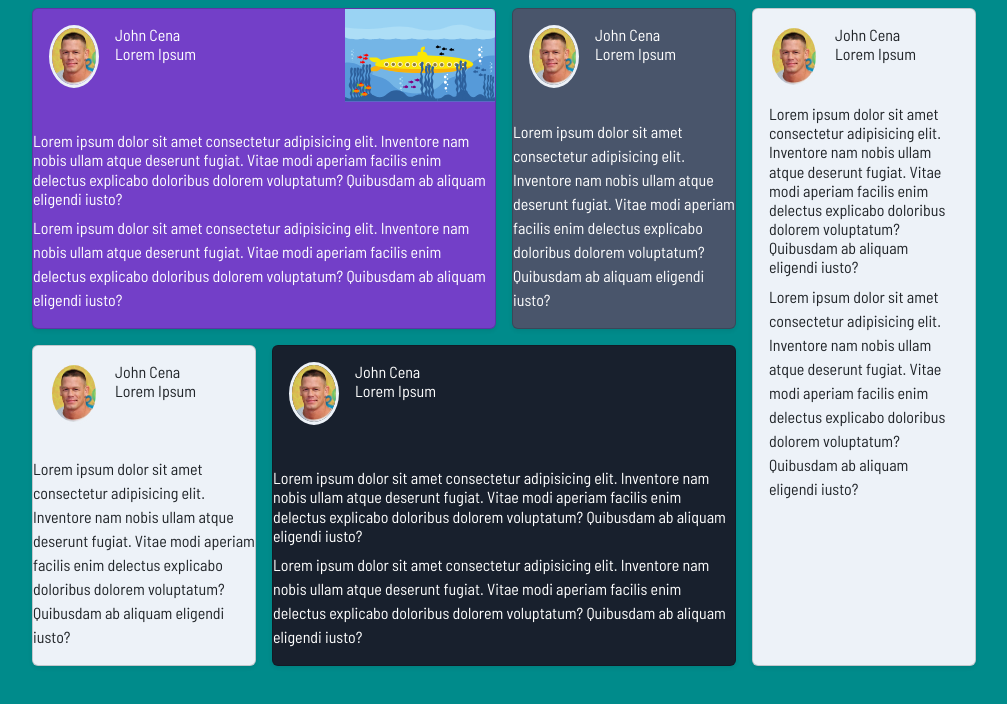
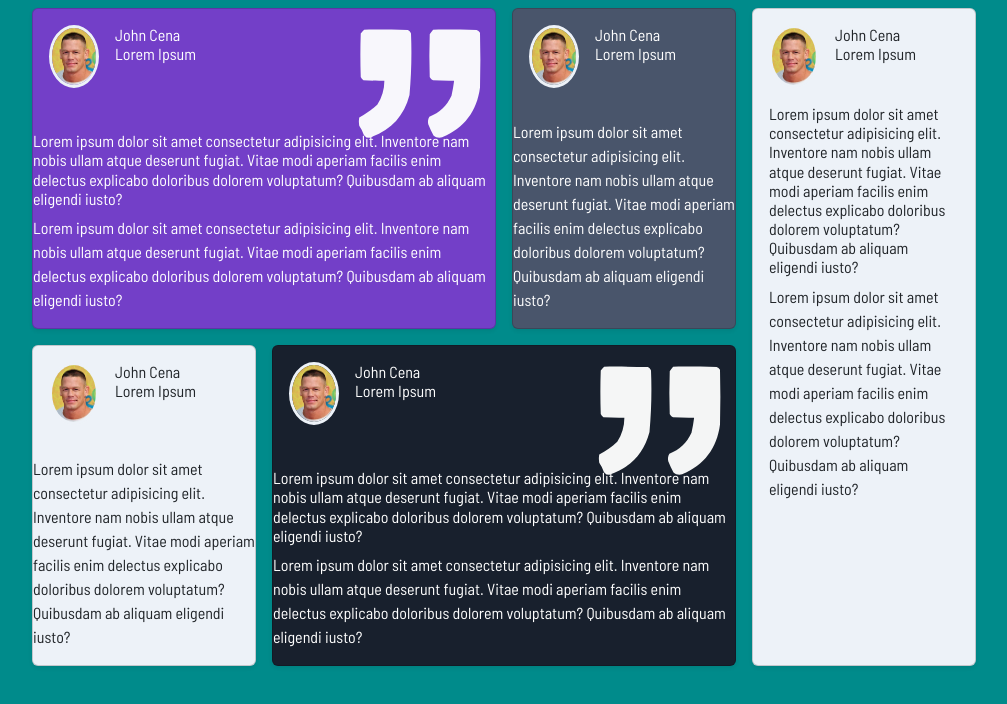
Before and after one commit to MelvinErnestoSG/FrameworkCSS, a website: page Bootstrap 5+SASS/index.html in a window 1280 px wide. Shown: the whole page, without its empty margins (136-1143 px from the left). Drawn offline with Linux system fonts and the light colour scheme.

Commit message:
Add files upload

```diff
--- a/Bootstrap 5+SASS/index.html
+++ b/Bootstrap 5+SASS/index.html
@@ -91,7 +91,7 @@
                     </div>
 
                     <div class="col-12 col-lg-8 p-2">
-                        <article class="card h-100 bg-dark text-white shadow-sm">
+                        <article class="card h-100 bg-dark text-white fondo-card shadow-sm">
                             <div class="card-body">
                                 <div class="d-flex mb-3">
                                     <img src="img/JohnCena.png" alt="John Cena" class="border border-secondary border-3 rounded-circle">
--- a/Bootstrap 5+SASS/sass/custom.scss
+++ b/Bootstrap 5+SASS/sass/custom.scss
@@ -22,7 +22,7 @@ body{
 }
 
 .fondo-card{
-    background-image: url('../img/YellowSubmarineRemix.svg');
+    background-image: url('../img/icon-clients.svg');
     background-repeat: no-repeat;
     background-position: 100% top;
     background-size: 150px;
```
Also changed, not shown: Bootstrap 5+SASS/img/YellowSubmarineRemix.svg (deleted), Bootstrap 5+SASS/img/icon-clients.svg (added), Bootstrap 5+SASS/sass/custom.css, 1 other file.
